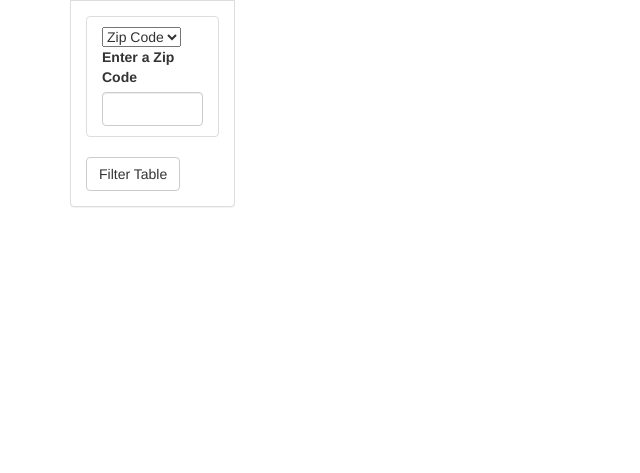
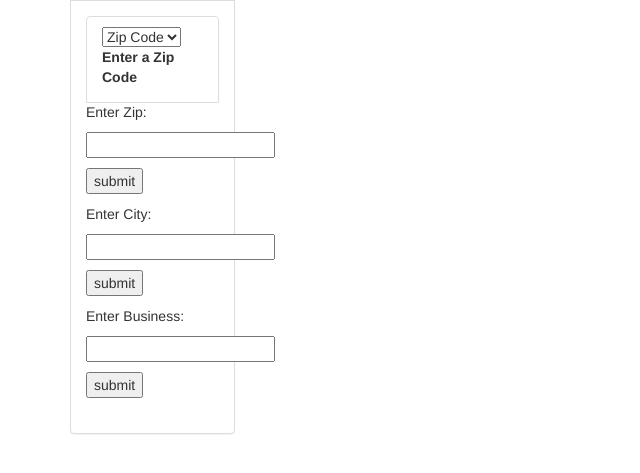
Before and after one commit to Gomesm450/Project-3, a Flask app: page / in a window 1280 px wide. Shown: the part 163-636 px from the top of the page, without its empty margins (0-640 px from the left). Run offline with Flask 2, Linux system fonts and the light colour scheme; data that the repository does not hold is empty; some libraries are stand-ins or nearby versions.

Commit message:
filtering added

```diff
--- a/StarterCode/app.py
+++ b/StarterCode/app.py
@@ -1,5 +1,5 @@
 import pymysql
-from flask import Flask, render_template
+from flask import Flask, render_template, request
 app = Flask(__name__)
 
 # @app.route('/')
@@ -25,10 +25,29 @@ class Database:
     def list_lottery(self):
         self.cur.execute("SELECT * FROM lotterysalesbyzip")
         result = self.cur.fetchall()
+        return result
 
-        return result
+    def zip_lot(self,userss):
+        self.cur.execute(f'SELECT * FROM lotterysalesbyzip WHERE Zip = {userss}')
+        zip_result = self.cur.fetchall()
+        return zip_result
+
+
+
+
+    def city_lot(self, test):
+        self.cur.execute(f'SELECT * FROM lotterysalesbyzip WHERE City = {test}')
+        city_result = self.cur.fetchall()
+        return city_result
+
+    def business_lot(self, test2):
+        self.cur.execute(f'SELECT * FROM lotterysalesbyzip WHERE Business_Name = {test2}')
+        bus_result = self.cur.fetchall()
+        return bus_result
+
 @app.route('/')
 def lottery():
+
 
     def db_query():
         db = Database()
@@ -40,5 +59,58 @@ def lottery():
 
     return render_template('lottery.html', result=res, content_type='application/json')
 
+@app.route('/login',methods = ['POST', 'GET'])
+def login():
+   if request.method == 'POST':
+      zip = request.form['nm']
+
+
+      def db_query():
+        db = Database()
+        lott = db.zip_lot(zip)
+
+        return lott
+
+      res = db_query()
+      return render_template('lottery.html', result=res, content_type='application/json')
+
+    #   return redirect(url_for('success',name = user)
+   else:
+      user = request.args.get('nm')
+
+      return "list_lottery()"
+
+
+@app.route('/city', methods = ['POST', 'GET'])
+def city():
+    if request.method == 'POST':
+      name = request.form['nm']
+
+    def db_city_query():
+        db = Database()
+        q = db.city_lot(name)
+
+        return q
+
+    res = db_city_query()
+    return render_template('lottery.html', result=res, content_type='application/json')
+
+
+@app.route('/biz', methods = ['POST', 'GET'])
+def biz():
+    if request.method == 'POST':
+      biz = request.form['nm']
+
+    def db_biz_query():
+        db = Database()
+        x = db.business_lot(biz)
+
+        return x
+
+    biz_res = db_biz_query()
+
+    return render_template('lottery.html', result=biz_res, content_type='application/json')
+
+
 if __name__ == '__main__':
     app.run(debug=True)
--- a/StarterCode/templates/lottery.html
+++ b/StarterCode/templates/lottery.html
@@ -45,11 +45,27 @@
                             </select>
 
                             <label id="fill2" for="fill">Enter a Zip Code</label>
-                            <input class="form-control" id="datetime" type="text">
+                           </form>
+                           <form action = "http://localhost:5000/login" method = "post">
+                            <p>Enter Zip:</p>
+                            <p><input type = "text" name = "nm" /></p>
+                            <p><input type = "submit" value = "submit" /></p>
+                         </form>
+                         <form action = "http://localhost:5000/city" method = "post">
+                          <p>Enter City:</p>
+                          <p><input type = "text" name = "nm" /></p>
+                          <p><input type = "submit" value = "submit" /></p>
+                       </form>
+                       <form action = "http://localhost:5000/biz" method = "post">
+                        <p>Enter Business:</p>
+                        <p><input type = "text" name = "nm" /></p>
+                        <p><input type = "submit" value = "submit" /></p>
+                     </form>
                       </li>
                     </ul>
                   </div>
-                  <button id="filter-btn" type="submit" class="btn btn-default">Filter Table</button>
+                  <!-- <button id="filter-btn" type="submit" class="btn btn-default" href= >Filter zip</button> -->
+                  <!-- <p><a class="btn btn-primary btn-lg" href="/zip" role="button">Find An Awesome Deal!</a></p> -->
                 </form>
               </div>
             </div>
```
Also changed, not shown: 1 other file.
